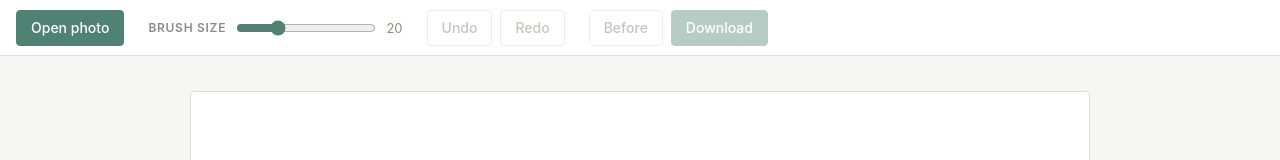
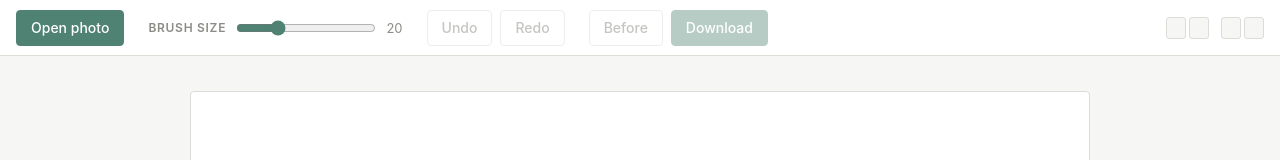
Before and after one commit to m7md1alaa/spot-healer, a website built with Vite: page index.html in a window 1280 px wide. Shown: the top 160 px of the page. Built offline with nearby package versions, Linux system fonts and the light colour scheme; what @tanstack/hotkeys would draw is missing.

Commit message:
Add visual keyboard shortcut guide with kbd hints in toolbar

```diff
--- a/index.html
+++ b/index.html
@@ -31,6 +31,8 @@
           <button id="compare-btn" class="btn" disabled>Before</button>
           <button id="download-btn" class="btn btn-primary" disabled>Download</button>
         </div>
+
+        <div id="kbd-guide" class="toolbar-group kbd-guide"></div>
       </header>
 
       <main class="canvas-area">
--- a/src/style.css
+++ b/src/style.css
@@ -183,6 +183,35 @@ input[type="range"] {
   display: none;
 }
 
+/* Keyboard shortcut guide */
+
+.kbd-guide {
+  margin-left: auto;
+  gap: 12px;
+}
+
+.kbd-hint {
+  display: inline-flex;
+  align-items: center;
+  gap: 3px;
+}
+
+kbd {
+  display: inline-flex;
+  align-items: center;
+  justify-content: center;
+  min-width: 20px;
+  height: 22px;
+  padding: 0 6px;
+  font-size: 11px;
+  font-family: inherit;
+  line-height: 1;
+  color: var(--text-muted);
+  background: var(--bg);
+  border: 1px solid var(--border);
+  border-radius: 3px;
+}
+
 /* Brush cursor */
 
 .brush-cursor {
--- a/src/ui/controls.ts
+++ b/src/ui/controls.ts
@@ -1,10 +1,11 @@
-import { BrushEngine } from '../engine/brush';
-import { textureFill } from '../engine/fillStrategies/textureFill';
-import { commitWorking, getState } from '../engine/canvas';
-import { downloadImage } from '../engine/export';
-import * as history from '../engine/history';
-import { handleFileUpload } from '../engine/upload';
-import { initKeybindings } from './keybindings';
+import { BrushEngine } from "../engine/brush";
+import { textureFill } from "../engine/fillStrategies/textureFill";
+import { commitWorking, getState } from "../engine/canvas";
+import { downloadImage } from "../engine/export";
+import * as history from "../engine/history";
+import { handleFileUpload } from "../engine/upload";
+import { initKeybindings } from "./keybindings";
+import { formatForDisplay, detectPlatform } from "@tanstack/hotkeys";
 
 const MIN_RADIUS = 5;
 const MAX_RADIUS = 60;
@@ -12,23 +13,40 @@ const DEFAULT_RADIUS = 20;
 const HARDNESS = 0.5;
 
 export function initControls(): void {
-  const fileInput = document.getElementById('file-input') as HTMLInputElement;
-  const originalCanvas = document.getElementById('canvas-original') as HTMLCanvasElement;
-  const workingCanvas = document.getElementById('canvas-working') as HTMLCanvasElement;
-  const wrapper = document.getElementById('canvas-wrapper') as HTMLDivElement;
-  const emptyState = document.getElementById('empty-state') as HTMLParagraphElement;
+  const fileInput = document.getElementById("file-input") as HTMLInputElement;
+  const originalCanvas = document.getElementById(
+    "canvas-original",
+  ) as HTMLCanvasElement;
+  const workingCanvas = document.getElementById(
+    "canvas-working",
+  ) as HTMLCanvasElement;
+  const wrapper = document.getElementById("canvas-wrapper") as HTMLDivElement;
+  const emptyState = document.getElementById(
+    "empty-state",
+  ) as HTMLParagraphElement;
 
-  const brushSizeInput = document.getElementById('brush-size') as HTMLInputElement;
-  const brushSizeValue = document.getElementById('brush-size-value') as HTMLSpanElement;
-  const undoBtn = document.getElementById('undo-btn') as HTMLButtonElement;
-  const redoBtn = document.getElementById('redo-btn') as HTMLButtonElement;
-  const compareBtn = document.getElementById('compare-btn') as HTMLButtonElement;
-  const downloadBtn = document.getElementById('download-btn') as HTMLButtonElement;
-  const cursor = document.getElementById('brush-cursor') as HTMLDivElement;
+  const brushSizeInput = document.getElementById(
+    "brush-size",
+  ) as HTMLInputElement;
+  const brushSizeValue = document.getElementById(
+    "brush-size-value",
+  ) as HTMLSpanElement;
+  const undoBtn = document.getElementById("undo-btn") as HTMLButtonElement;
+  const redoBtn = document.getElementById("redo-btn") as HTMLButtonElement;
+  const compareBtn = document.getElementById(
+    "compare-btn",
+  ) as HTMLButtonElement;
+  const downloadBtn = document.getElementById(
+    "download-btn",
+  ) as HTMLButtonElement;
+  const cursor = document.getElementById("brush-cursor") as HTMLDivElement;
 
   let radius = DEFAULT_RADIUS;
 
-  const brush = new BrushEngine(workingCanvas, textureFill, { radius, hardness: HARDNESS });
+  const brush = new BrushEngine(workingCanvas, textureFill, {
+    radius,
+    hardness: HARDNESS,
+  });
   brush.onStrokeEnd = refreshHistoryButtons;
 
   // --- Brush size slider ---
@@ -37,7 +55,7 @@ export function initControls(): void {
   brushSizeInput.value = String(DEFAULT_RADIUS);
   brushSizeValue.textContent = String(DEFAULT_RADIUS);
 
-  brushSizeInput.addEventListener('input', () => {
+  brushSizeInput.addEventListener("input", () => {
     radius = Number(brushSizeInput.value);
     brushSizeValue.textContent = String(radius);
     brush.setRadius(radius);
@@ -55,25 +73,29 @@ export function initControls(): void {
     cursor.style.height = `${diameter}px`;
   }
 
-  wrapper.addEventListener('pointermove', (e) => {
+  wrapper.addEventListener("pointermove", (e) => {
     if (!getState()) return;
     const rect = wrapper.getBoundingClientRect();
     cursor.style.left = `${e.clientX - rect.left}px`;
     cursor.style.top = `${e.clientY - rect.top}px`;
-    cursor.style.opacity = '1';
+    cursor.style.opacity = "1";
     updateCursorSize();
   });
 
-  wrapper.addEventListener('pointerleave', () => {
-    cursor.style.opacity = '0';
+  wrapper.addEventListener("pointerleave", () => {
+    cursor.style.opacity = "0";
   });
 
   // --- Upload ---
-  fileInput.addEventListener('change', async () => {
+  fileInput.addEventListener("change", async () => {
     const file = fileInput.files?.[0];
     if (!file) return;
 
-    const { width, height } = await handleFileUpload(file, originalCanvas, workingCanvas);
+    const { width, height } = await handleFileUpload(
+      file,
+      originalCanvas,
+      workingCanvas,
+    );
     wrapper.style.aspectRatio = `${width} / ${height}`;
     emptyState.hidden = true;
 
@@ -81,7 +103,7 @@ export function initControls(): void {
     downloadBtn.disabled = false;
     refreshHistoryButtons();
 
-    fileInput.value = '';
+    fileInput.value = "";
   });
 
   // --- Undo / redo ---
@@ -90,12 +112,12 @@ export function initControls(): void {
     redoBtn.disabled = !history.canRedo();
   }
 
-  undoBtn.addEventListener('click', () => {
+  undoBtn.addEventListener("click", () => {
     history.undo();
     refreshHistoryButtons();
   });
 
-  redoBtn.addEventListener('click', () => {
+  redoBtn.addEventListener("click", () => {
     history.redo();
     refreshHistoryButtons();
   });
@@ -103,19 +125,19 @@ export function initControls(): void {
   // --- Before / after (hold to compare original) ---
   const showOriginal = (e: Event): void => {
     e.preventDefault();
-    workingCanvas.style.opacity = '0';
+    workingCanvas.style.opacity = "0";
   };
   const showWorking = (e: Event): void => {
     e.preventDefault();
-    workingCanvas.style.opacity = '1';
+    workingCanvas.style.opacity = "1";
   };
 
-  compareBtn.addEventListener('pointerdown', showOriginal);
-  compareBtn.addEventListener('pointerup', showWorking);
-  compareBtn.addEventListener('pointerleave', showWorking);
+  compareBtn.addEventListener("pointerdown", showOriginal);
+  compareBtn.addEventListener("pointerup", showWorking);
+  compareBtn.addEventListener("pointerleave", showWorking);
 
   // --- Download ---
-  downloadBtn.addEventListener('click', () => {
+  downloadBtn.addEventListener("click", () => {
     commitWorking();
     downloadImage();
   });
@@ -145,4 +167,24 @@ export function initControls(): void {
       updateCursorSize();
     },
   });
+
+  // --- Keyboard shortcut guide ---
+  const guide = document.getElementById("kbd-guide");
+  if (guide) {
+    const platform = detectPlatform();
+    const fmt = (h: string) => formatForDisplay(h, { platform });
+
+    const groups = [{ keys: ["[", "]"] }, { keys: ["Mod+Z", "Mod+Shift+Z"] }];
+
+    for (const { keys } of groups) {
+      const hint = document.createElement("span");
+      hint.className = "kbd-hint";
+      for (const key of keys) {
+        const kbd = document.createElement("kbd");
+        kbd.textContent = fmt(key);
+        hint.appendChild(kbd);
+      }
+      guide.appendChild(hint);
+    }
+  }
 }
```
